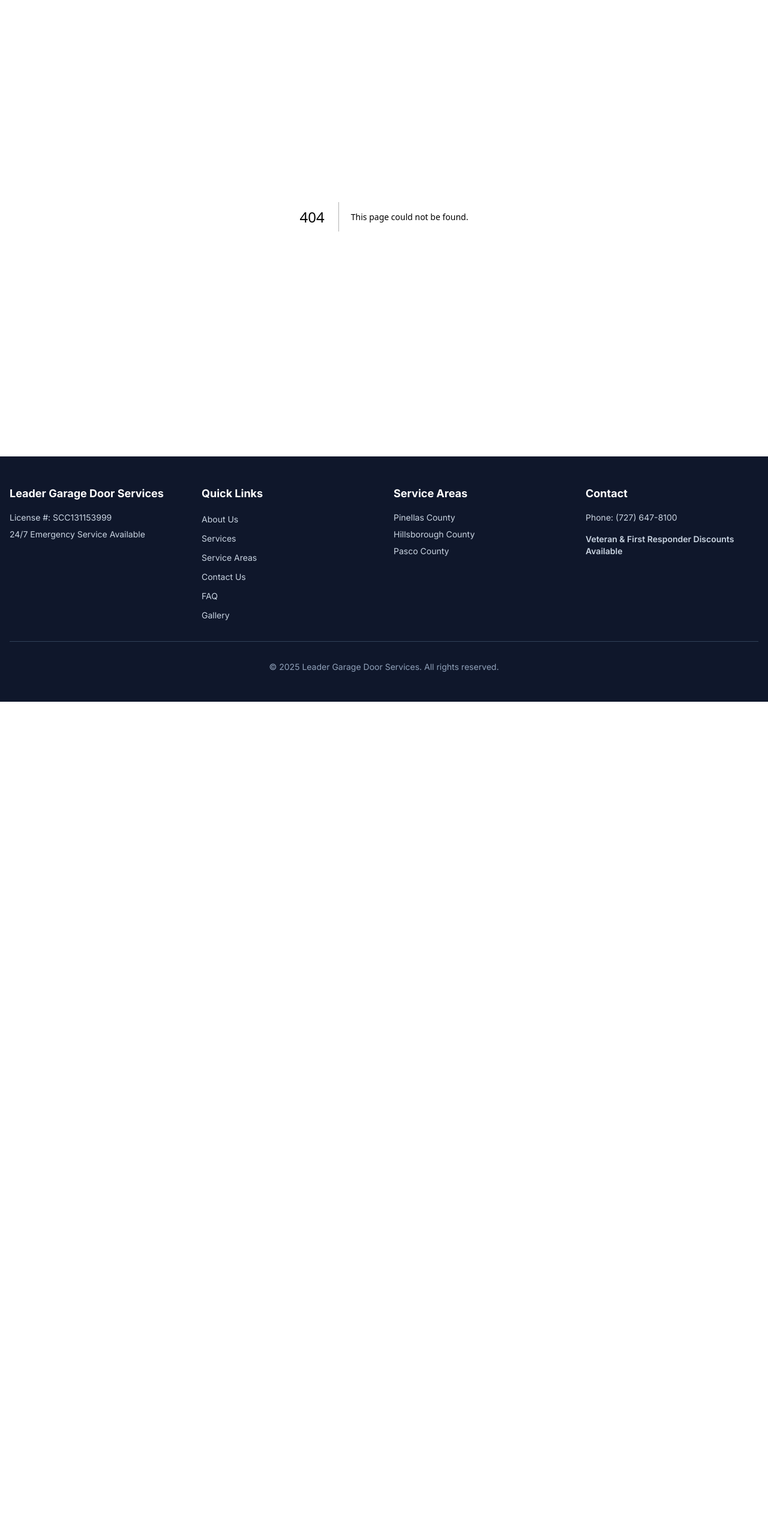
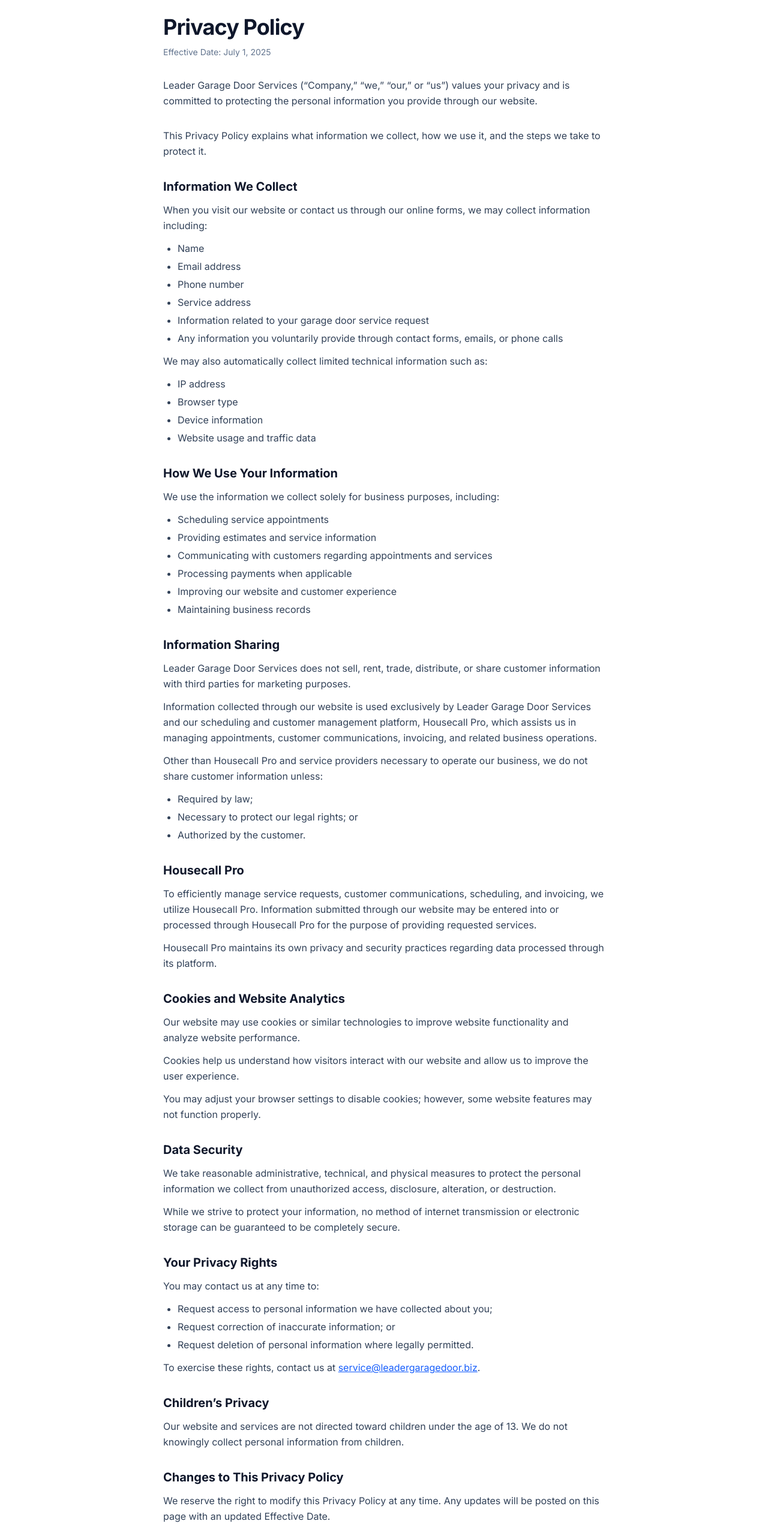
Before and after one commit to MichaelH1982/leadergaragedoor, a Next.js app: page /privacy-policy in a window 1280 px wide. Before the commit this address had no page. Shown: the part 200-2766 px from the top of the page at 60% size. Before the commit the page ends 1370 px from the top, so only its background shows below. Built offline with nearby package versions, Linux system fonts and the light colour scheme.

Commit message:
Add privacy policy page and footer link

```diff
--- /dev/null
+++ b/src/app/privacy-policy/page.tsx
@@ -0,0 +1,190 @@
+import type { Metadata } from "next";
+
+export const metadata: Metadata = {
+  title: "Privacy Policy | Leader Garage Door Services",
+  description:
+    "Learn how Leader Garage Door Services collects, uses, and protects your personal information.",
+  alternates: {
+    canonical: "https://leadergaragedoor.biz/privacy-policy",
+  },
+};
+
+export default function PrivacyPolicyPage() {
+  return (
+    <main className="min-h-screen bg-white">
+      <div className="container mx-auto px-4 py-12 sm:py-16 max-w-3xl">
+        <h1 className="text-3xl font-bold tracking-tight text-slate-900 sm:text-4xl">
+          Privacy Policy
+        </h1>
+        <p className="mt-3 text-sm text-slate-500">Effective Date: July 1, 2025</p>
+
+        <div className="mt-8 space-y-8 text-slate-700 leading-relaxed">
+          <p>
+            Leader Garage Door Services (&ldquo;Company,&rdquo; &ldquo;we,&rdquo;
+            &ldquo;our,&rdquo; or &ldquo;us&rdquo;) values your privacy and is committed
+            to protecting the personal information you provide through our website.
+          </p>
+          <p>
+            This Privacy Policy explains what information we collect, how we use it,
+            and the steps we take to protect it.
+          </p>
+
+          <section>
+            <h2 className="text-xl font-bold text-slate-900 mb-3">
+              Information We Collect
+            </h2>
+            <p className="mb-3">
+              When you visit our website or contact us through our online forms, we may
+              collect information including:
+            </p>
+            <ul className="list-disc pl-6 space-y-1">
+              <li>Name</li>
+              <li>Email address</li>
+              <li>Phone number</li>
+              <li>Service address</li>
+              <li>Information related to your garage door service request</li>
+              <li>
+                Any information you voluntarily provide through contact forms, emails,
+                or phone calls
+              </li>
+            </ul>
+            <p className="mt-3 mb-3">
+              We may also automatically collect limited technical information such as:
+            </p>
+            <ul className="list-disc pl-6 space-y-1">
+              <li>IP address</li>
+              <li>Browser type</li>
+              <li>Device information</li>
+              <li>Website usage and traffic data</li>
+            </ul>
+          </section>
+
+          <section>
+            <h2 className="text-xl font-bold text-slate-900 mb-3">
+              How We Use Your Information
+            </h2>
+            <p className="mb-3">
+              We use the information we collect solely for business purposes, including:
+            </p>
+            <ul className="list-disc pl-6 space-y-1">
+              <li>Scheduling service appointments</li>
+              <li>Providing estimates and service information</li>
+              <li>Communicating with customers regarding appointments and services</li>
+              <li>Processing payments when applicable</li>
+              <li>Improving our website and customer experience</li>
+              <li>Maintaining business records</li>
+            </ul>
+          </section>
+
+          <section>
+            <h2 className="text-xl font-bold text-slate-900 mb-3">
+              Information Sharing
+            </h2>
+            <p className="mb-3">
+              Leader Garage Door Services does not sell, rent, trade, distribute, or
+              share customer information with third parties for marketing purposes.
+            </p>
+            <p className="mb-3">
+              Information collected through our website is used exclusively by Leader
+              Garage Door Services and our scheduling and customer management platform,
+              Housecall Pro, which assists us in managing appointments, customer
+              communications, invoicing, and related business operations.
+            </p>
+            <p className="mb-3">
+              Other than Housecall Pro and service providers necessary to operate our
+              business, we do not share customer information unless:
+            </p>
+            <ul className="list-disc pl-6 space-y-1">
+              <li>Required by law;</li>
+              <li>Necessary to protect our legal rights; or</li>
+              <li>Authorized by the customer.</li>
+            </ul>
+          </section>
+
+          <section>
+            <h2 className="text-xl font-bold text-slate-900 mb-3">Housecall Pro</h2>
+            <p className="mb-3">
+              To efficiently manage service requests, customer communications,
+              scheduling, and invoicing, we utilize Housecall Pro. Information submitted
+              through our website may be entered into or processed through Housecall Pro
+              for the purpose of providing requested services.
+            </p>
+            <p>
+              Housecall Pro maintains its own privacy and security practices regarding
+              data processed through its platform.
+            </p>
+          </section>
+
+          <section>
+            <h2 className="text-xl font-bold text-slate-900 mb-3">
+              Cookies and Website Analytics
+            </h2>
+            <p className="mb-3">
+              Our website may use cookies or similar technologies to improve website
+              functionality and analyze website performance.
+            </p>
+            <p className="mb-3">
+              Cookies help us understand how visitors interact with our website and
+              allow us to improve the user experience.
+            </p>
+            <p>
+              You may adjust your browser settings to disable cookies; however, some
+              website features may not function properly.
+            </p>
+          </section>
+
+          <section>
+            <h2 className="text-xl font-bold text-slate-900 mb-3">Data Security</h2>
+            <p className="mb-3">
+              We take reasonable administrative, technical, and physical measures to
+              protect the personal information we collect from unauthorized access,
+              disclosure, alteration, or destruction.
+            </p>
+            <p>
+              While we strive to protect your information, no method of internet
+              transmission or electronic storage can be guaranteed to be completely
+              secure.
+            </p>
+          </section>
+
+          <section>
+            <h2 className="text-xl font-bold text-slate-900 mb-3">
+              Your Privacy Rights
+            </h2>
+            <p className="mb-3">You may contact us at any time to:</p>
+            <ul className="list-disc pl-6 space-y-1">
+              <li>Request access to personal information we have collected about you;</li>
+              <li>Request correction of inaccurate information; or</li>
+              <li>Request deletion of personal information where legally permitted.</li>
+            </ul>
+            <p className="mt-3">
+              To exercise these rights, contact us at{" "}
+
+               <a href="mailto:service@leadergaragedoor.biz" className="text-blue-600 hover:text-blue-700 underline">service@leadergaragedoor.biz</a>.
+            </p>
+          </section>
+
+          <section>
+            <h2 className="text-xl font-bold text-slate-900 mb-3">
+              Children&rsquo;s Privacy
+            </h2>
+            <p>
+              Our website and services are not directed toward children under the age of
+              13. We do not knowingly collect personal information from children.
+            </p>
+          </section>
+
+          <section>
+            <h2 className="text-xl font-bold text-slate-900 mb-3">
+              Changes to This Privacy Policy
+            </h2>
+            <p>
+              We reserve the right to modify this Privacy Policy at any time. Any
+              updates will be posted on this page with an updated Effective Date.
+            </p>
+          </section>
+        </div>
+      </div>
+    </main>
+  );
+}
--- a/src/components/layout/Footer.tsx
+++ b/src/components/layout/Footer.tsx
@@ -22,6 +22,11 @@ export function Footer() {
         About Us
       </Link>
     </li>
+    <li>
+  <Link href="/privacy-policy" className="text-slate-300 hover:text-white text-sm">
+    Privacy Policy
+  </Link>
+</li>
     <li>
       <Link href="/services" className="text-slate-300 hover:text-white text-sm">
         Services
```
